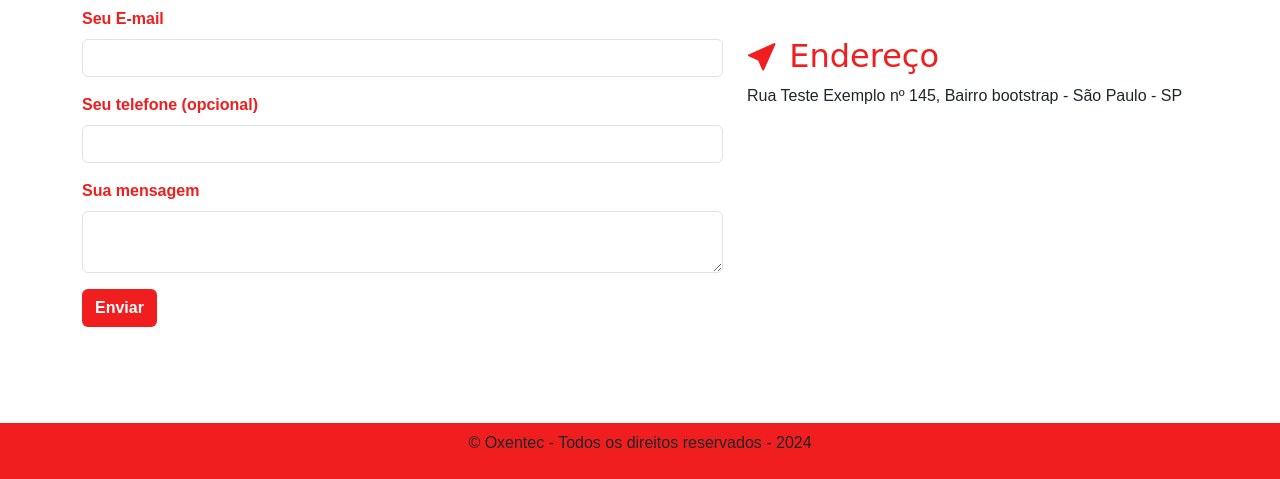
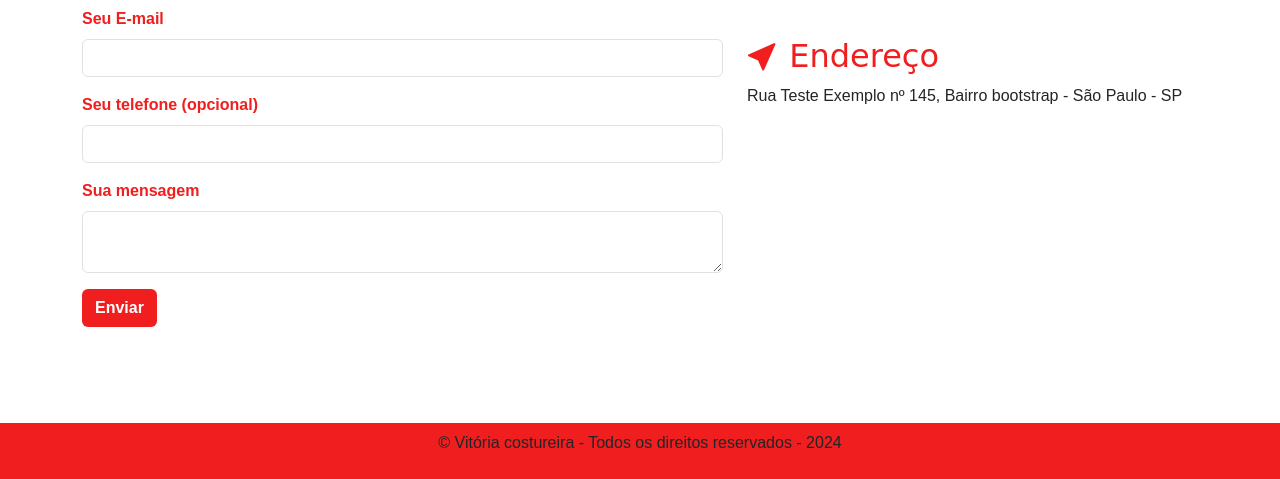
Before and after one commit to igormenezes343/projeto-site-bootstrap, a plain HTML site: page index.html in a window 1280 px wide. Shown: the part 2387-2866 px from the top of the page. Drawn offline with nearby package versions, Linux system fonts and the light colour scheme; a web font is replaced by a local one.

Commit message:
commit update

```diff
--- a/index.html
+++ b/index.html
@@ -352,7 +352,7 @@
     <footer class="pt-2 pb-2">
         <div class="container ">
             <p class="text-center">
-                &copy; Oxentec - Todos os direitos reservados - 2024
+                &copy; Vitória costureira - Todos os direitos reservados - 2024
             </p>
         </div>
     </footer>
```
